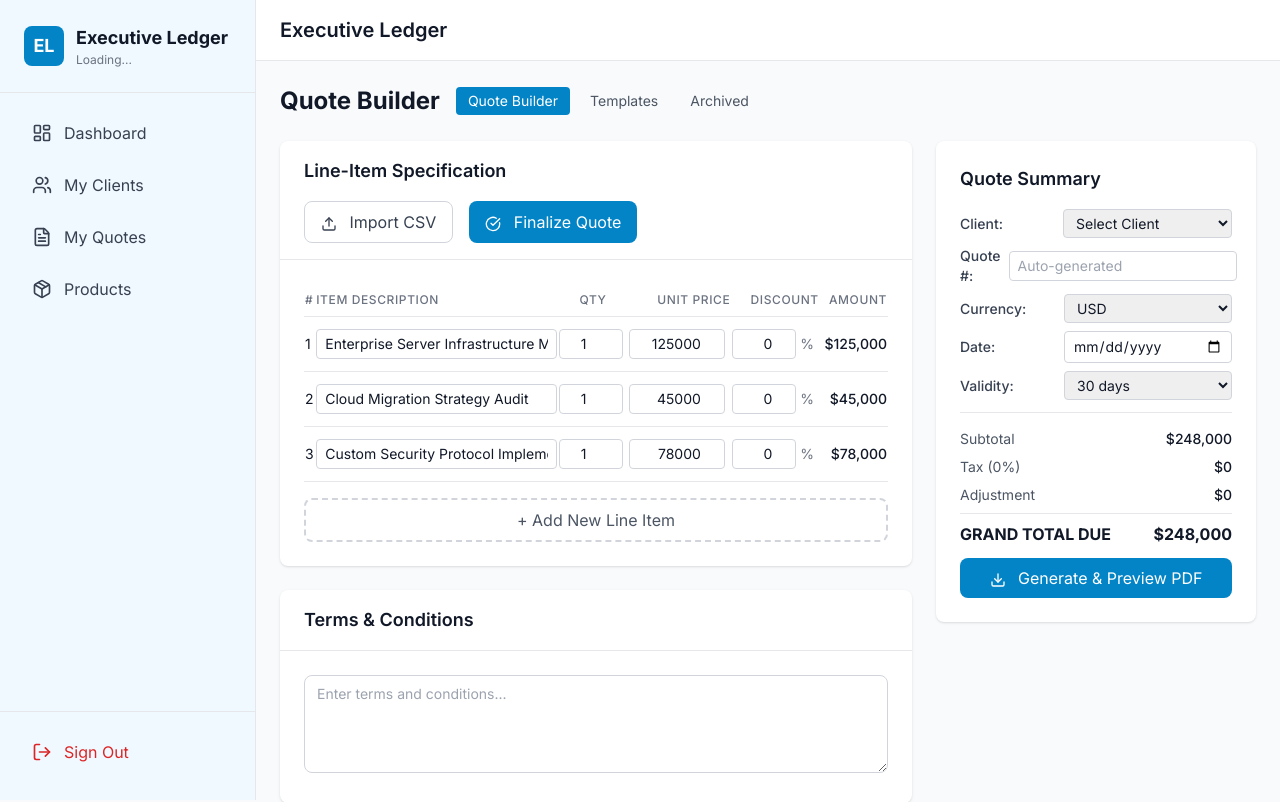
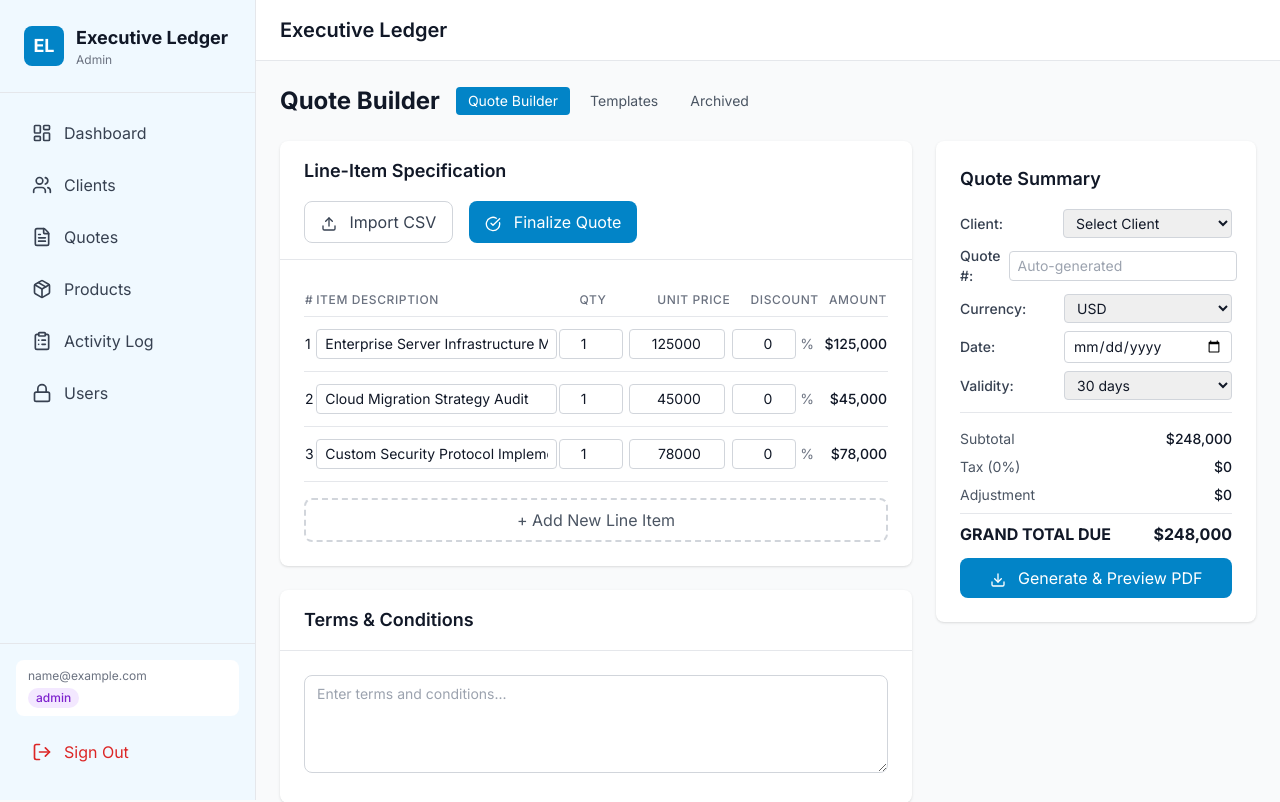
Before and after one commit to 01dwarkesh/Executive-ledger-frontend-, a Next.js app: page /quote-builder in a window 1280 px wide. Shown: the top 802 px of the page. Built offline with nearby package versions, Linux system fonts and the light colour scheme; no server answers; sample sign-in values are in the browser's storage.

Commit message:
add admin and sales edit 3

```diff
--- a/src/components/Sidebar.tsx
+++ b/src/components/Sidebar.tsx
@@ -1,13 +1,33 @@
 'use client'
 
+import { useState, useEffect } from 'react'
 import { usePathname, useRouter } from 'next/navigation'
 import { useAuth } from '@/hooks/useAuth'
 import { LayoutDashboard, Users, FileText, Package, ClipboardList, Lock, LogOut } from 'lucide-react'
+
+function getStoredRole(): string {
+  try {
+    const userStr = localStorage.getItem('user')
+    if (!userStr) return ''
+    return JSON.parse(userStr)?.role || ''
+  } catch { return '' }
+}
 
 export default function Sidebar() {
   const pathname = usePathname()
   const router = useRouter()
   const { user, logout } = useAuth()
+  // localStorage se seedha role lo — async useAuth ka wait nahi
+  const [role, setRole] = useState<string>('')
+
+  useEffect(() => {
+    setRole(getStoredRole())
+  }, [])
+
+  // jab useAuth se user aaye tab bhi update karo
+  useEffect(() => {
+    if (user?.role) setRole(user.role)
+  }, [user?.role])
 
   const adminMenuItems = [
     { name: 'Dashboard', href: '/dashboard', icon: LayoutDashboard },
@@ -25,7 +45,7 @@ export default function Sidebar() {
     { name: 'Products', href: '/products', icon: Package },
   ]
 
-  const menuItems = user?.role === 'admin' ? adminMenuItems : salesMenuItems
+  const menuItems = role === 'admin' ? adminMenuItems : salesMenuItems
 
   const handleLogout = async () => {
     await logout()
@@ -35,9 +55,15 @@ export default function Sidebar() {
   const isActive = (href: string) =>
     pathname === href || (href !== '/dashboard' && pathname.startsWith(href))
 
+  const displayUser = user || (() => {
+    try {
+      const s = localStorage.getItem('user')
+      return s ? JSON.parse(s) : null
+    } catch { return null }
+  })()
+
   return (
     <div className="w-64 bg-primary-50 border-r border-gray-200 h-screen flex flex-col">
-      {/* Logo */}
       <div className="p-6 border-b border-gray-200">
         <div className="flex items-center space-x-3">
           <div className="h-10 w-10 bg-primary-600 rounded-lg flex items-center justify-center">
@@ -45,13 +71,12 @@ export default function Sidebar() {
           </div>
           <div>
             <h1 className="text-lg font-bold text-gray-900">Executive Ledger</h1>
-            <p className="text-xs text-gray-500 capitalize" suppressHydrationWarning>{user?.role || 'Loading...'}</p>
+            <p className="text-xs text-gray-500 capitalize" suppressHydrationWarning>{role || 'Loading...'}</p>
           </div>
         </div>
       </div>
 
-      {/* Nav */}
-      <nav className="flex-1 px-4 py-4" suppressHydrationWarning>
+      <nav className="flex-1 px-4 py-4">
         <div className="space-y-1">
           {menuItems.map((item) => (
             <button
@@ -67,16 +92,15 @@ export default function Sidebar() {
         </div>
       </nav>
 
-      {/* User info + logout */}
       <div className="px-4 pb-6 border-t border-gray-200 pt-4">
-        {user && (
-          <div className="mb-3 px-3 py-2 bg-white rounded-lg">
-            <p className="text-sm font-medium text-gray-900 truncate">{user.full_name}</p>
-            <p className="text-xs text-gray-500 truncate">{user.email}</p>
+        {displayUser && (
+          <div className="mb-3 px-3 py-2 bg-white rounded-lg" suppressHydrationWarning>
+            <p className="text-sm font-medium text-gray-900 truncate">{displayUser.full_name}</p>
+            <p className="text-xs text-gray-500 truncate">{displayUser.email}</p>
             <span className={`inline-block mt-1 text-xs px-2 py-0.5 rounded-full font-medium ${
-              user.role === 'admin' ? 'bg-purple-100 text-purple-700' : 'bg-blue-100 text-blue-700'
+              role === 'admin' ? 'bg-purple-100 text-purple-700' : 'bg-blue-100 text-blue-700'
             }`}>
-              {user.role}
+              {role}
             </span>
           </div>
         )}
```
